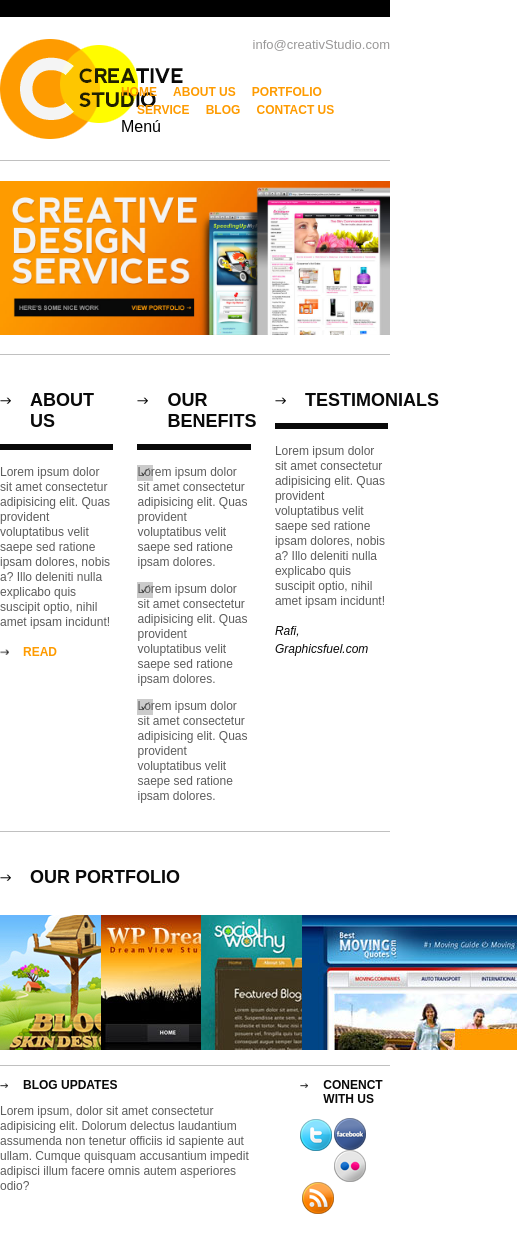
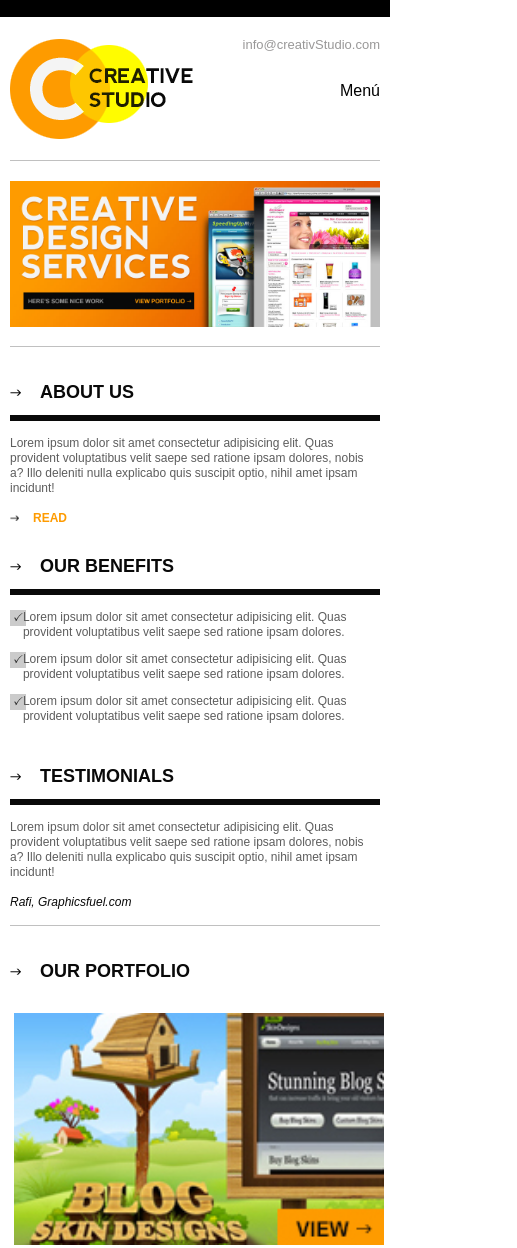
Before and after one commit to vieyraurena/Web2-pr-cticaSASS, a website: page index.html in a window 390 px wide. Shown: the top 1248 px of the page, 517 px wide, since content can reach past the window. Drawn offline with nearby package versions, Linux system fonts and the light colour scheme; files that its build step writes are made by us from their sources.

Commit message:
Agrego breakpoints, para tablet y movil

```diff
--- /dev/null
+++ b/sass/breakpoints/_movil.scss
@@ -0,0 +1,9 @@
+@media (max-width: 767px) {
+ /*portfolio*/
+ .box-img{
+  width:100%
+}
+
+.box-img + .box-img {
+margin-left: 0; }
+}
--- /dev/null
+++ b/sass/breakpoints/_tablet.scss
@@ -0,0 +1,54 @@
+@media (max-width: 1023px) {
+
+  /*.space-tablet {
+    > div {
+
+    }
+  }*/
+
+  #nav-list{
+    display: none;
+  }
+
+  .nav-link-menu {
+    display: block;
+    margin-top: 45px;
+    text-align: right;
+  }
+  /*info-content*/
+  .box {
+    width: 100%}
+
+  .box + .box {
+    margin-left: 0;
+    margin-top: 15px; }
+
+  /*portfolio*/
+  .box-img{
+      width: 48%;
+      padding: 1%;
+  }
+
+  .box-img + .box-img {
+    margin-left: 0; }
+
+    /*blog-updates*/
+    .updates {
+      width: 100%;
+      float: none;
+    }
+
+    .connect {
+      width: 100%;
+      float: none;
+      margin-left: 0;
+    }
+
+    /*footer*/
+
+
+    .footer-logo {
+      position: static;
+      margin-top: 15px;
+    }
+}
--- a/sass/partial/_blog-updates.scss
+++ b/sass/partial/_blog-updates.scss
@@ -18,11 +18,16 @@
 .connect-red {
   float: left;
 
-  img {
-    max-width: 100%;
-    width: 100%;
-  }
+
 }
 
 .connect-red + .connect-red {
   margin-left: 1.5%; }
+
+
+  .connect{
+    img {
+      max-width: 100%;
+      width: 100%;
+    }
+  }
--- a/sass/partial/_header.scss
+++ b/sass/partial/_header.scss
@@ -37,3 +37,11 @@
   color: $third-color; }
 
 }
+
+.nav-content{
+  margin: 45px 0 0 0;
+}
+
+.nav-link-menu{
+  display: none;
+}
--- a/sass/partial/_helpears.scss
+++ b/sass/partial/_helpears.scss
@@ -1,8 +1,8 @@
 /*healpears*/
 .container {
-  width: 960px;
-  max-width: 100%;
-  margin: 0 auto; }
+  max-width: 960px;
+  margin: 0 auto;
+  padding: 0 10px; }
 
 .clearfix::after {
   content: "";
--- a/sass/partial/_info-content.scss
+++ b/sass/partial/_info-content.scss
@@ -19,7 +19,7 @@
   padding: 0;
 
   li {
-  padding-left: 0.0003%;
+  padding-left: 3.5%;
   background-image: url(../img/check.png);
   background-repeat: no-repeat;
   background-position: top left; }
@@ -44,3 +44,10 @@
 
 .box-img + .box-img {
   margin-left: 3.5%; }
+
+  #portfolio{
+    img{
+      max-width: 100%;
+      width: 100%;
+    }
+  }
--- a/sass/styles.scss
+++ b/sass/styles.scss
@@ -13,3 +13,8 @@
 @function formula($num){
   @return  $num / 960 * 100;
 };
+
+/*breakpoints*/
+
+@import 'breakpoints/tablet';
+@import 'breakpoints/movil';
```
